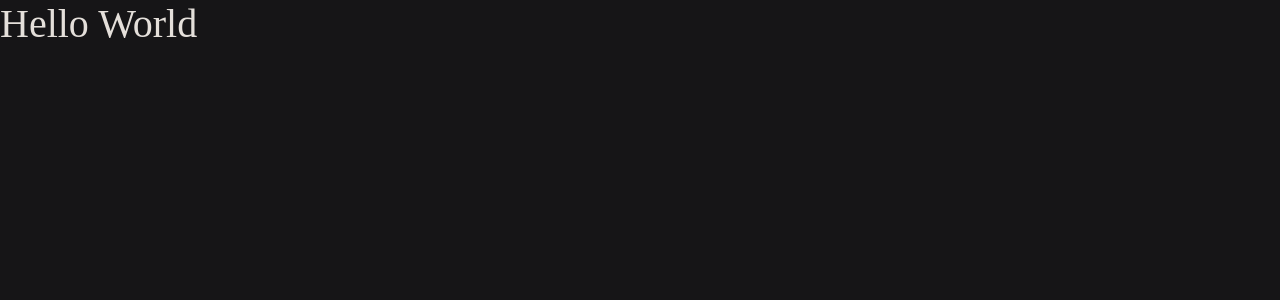
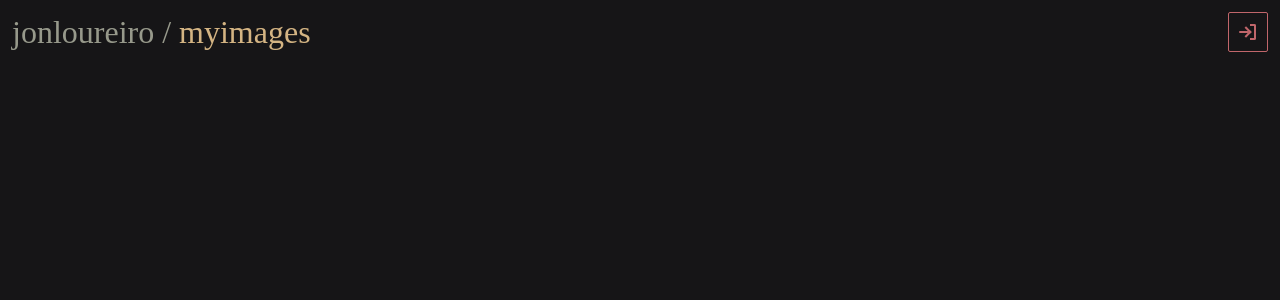
Before and after one commit to jonloureiro/myimages, a Next.js app: page / in a window 1280 px wide. Shown: the top 300 px of the page. Built offline with nearby package versions, Linux system fonts and the light colour scheme.

Commit message:
creating navbar

```diff
--- /dev/null
+++ b/src/components/Navbar.tsx
@@ -0,0 +1,23 @@
+import Link from 'next/link';
+
+export default function Navbar () {
+  return (
+    <nav className='navbar'>
+      <div className='container-fluid'>
+        <div className='navbar-brand'>
+          <a className='text-secondary h2 text-decoration-none' href=''>jonloureiro</a>
+          <span className='text-secondary mx-2 h2'>/</span>
+          <Link href='/'>
+            <a className='h2 text-decoration-none'>myimages</a>
+          </Link>
+        </div>
+        <button
+          className='btn btn-outline-danger d-flex justify-content-center align-items-center'
+          style={{ width: '2.5rem', height: '2.5rem' }}
+        >
+          <i className='gg-log-in' />
+        </button>
+      </div>
+    </nav>
+  );
+}
--- a/src/pages/index.tsx
+++ b/src/pages/index.tsx
@@ -1,5 +1,7 @@
+import Navbar from '../components/Navbar';
+
 export default function Home () {
   return (
-    <h1>Hello World</h1>
+    <Navbar />
   );
 }
--- a/src/styles/bootstrap.scss
+++ b/src/styles/bootstrap.scss
@@ -9,16 +9,16 @@
 @import "~bootstrap/scss/reboot";
 @import "~bootstrap/scss/type";
 // @import "~bootstrap/scss/images";
-// @import "~bootstrap/scss/containers";
+@import "~bootstrap/scss/containers";
 // @import "~bootstrap/scss/grid";
 // @import "~bootstrap/scss/tables";
 // @import "~bootstrap/scss/forms";
-// @import "~bootstrap/scss/buttons";
+@import "~bootstrap/scss/buttons";
 // @import "~bootstrap/scss/transitions";
 // @import "~bootstrap/scss/dropdown";
 // @import "~bootstrap/scss/button-group";
 // @import "~bootstrap/scss/nav";
-// @import "~bootstrap/scss/navbar";
+@import "~bootstrap/scss/navbar";
 // @import "~bootstrap/scss/card";
 // @import "~bootstrap/scss/breadcrumb";
 // @import "~bootstrap/scss/pagination";
@@ -38,4 +38,4 @@
 // @import "~bootstrap/scss/helpers";
 
 // Utilities
-// @import "~bootstrap/scss/utilities/api";
+@import "~bootstrap/scss/utilities/api";
--- a/src/styles/globals.scss
+++ b/src/styles/globals.scss
@@ -1,2 +1,3 @@
 @import "./theme";
 @import "./bootstrap";
+@import './icons/icons';
--- /dev/null
+++ b/src/styles/icons/gg-log-in.css
@@ -0,0 +1,40 @@
+.gg-log-in {
+  box-sizing: border-box;
+  position: relative;
+  display: block;
+  transform: scale(var(--ggs,1));
+  width: 6px;
+  height: 16px;
+  border: 2px solid;
+  border-left: 0;
+  border-top-right-radius: 2px;
+  border-bottom-right-radius: 2px;
+  margin-right: -10px
+ }
+
+ .gg-log-in::after,
+ .gg-log-in::before {
+  content: "";
+  display: block;
+  box-sizing: border-box;
+  position: absolute
+ }
+
+ .gg-log-in::after {
+  border-top: 2px solid;
+  border-right: 2px solid;
+  transform: rotate(45deg);
+  width: 8px;
+  height: 8px;
+  left: -8px;
+  bottom: 2px
+ }
+
+ .gg-log-in::before {
+  border-radius: 3px;
+  width: 10px;
+  height: 2px;
+  background: currentColor;
+  left: -11px;
+  bottom: 5px
+ }
--- /dev/null
+++ b/src/styles/icons/icons.scss
@@ -0,0 +1 @@
+@import 'gg-log-in';
--- a/src/styles/theme.scss
+++ b/src/styles/theme.scss
@@ -55,9 +55,9 @@ $body-color:                $light;
 // $border-width:                1px !default;
 // $border-color:                $gray-300 !default;
 
-// $border-radius:               .25rem !default;
-// $border-radius-sm:            .2rem !default;
-// $border-radius-lg:            .3rem !default;
+$border-radius:               .125rem !default;
+$border-radius-sm:            .1rem !default;
+$border-radius-lg:            .15rem !default;
 
 
 // Typography
```
